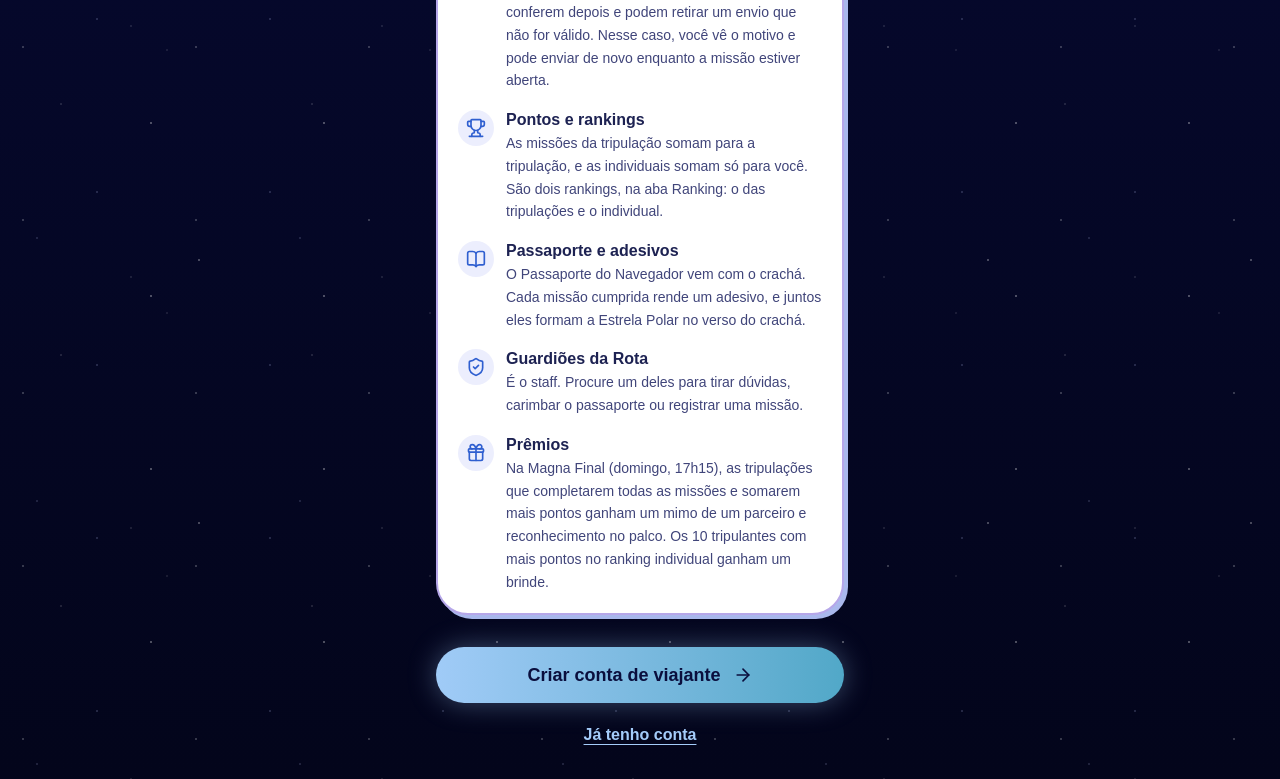
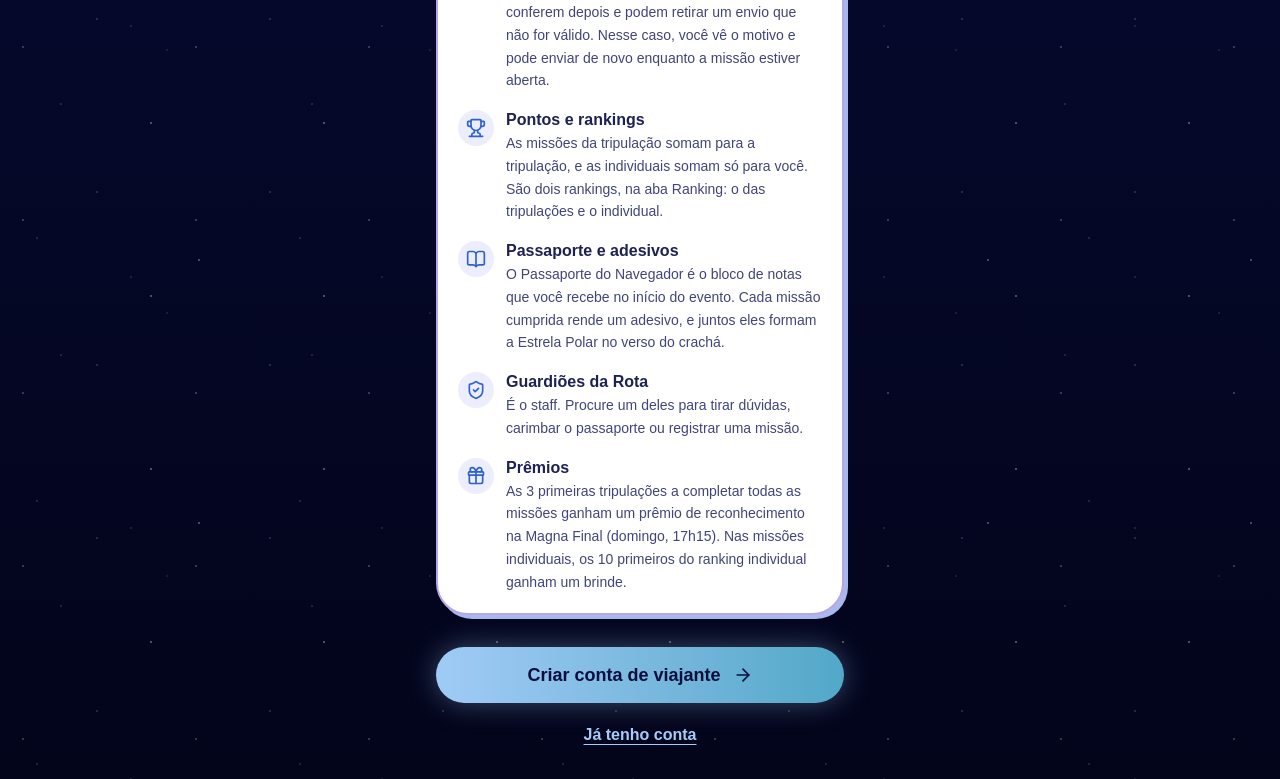
Before and after one commit to GuiVentura1510/portal-concentra, a React (Vite) app in the folder frontend/: page /expedicao in a window 1280 px wide. Shown: the part 1551-2330 px from the top of the page. Built offline with nearby package versions, Linux system fonts and the light colour scheme; no server answers.

Commit message:
feat: passaporte como bloco de notas e novas premiações no texto da expedição

```diff
--- a/frontend/src/components/Expedicao.tsx
+++ b/frontend/src/components/Expedicao.tsx
@@ -20,6 +20,7 @@
 
 // Números das regras, separados para facilitar a troca.
 const MISSOES_INDIVIDUAIS_POR_DIA = 8;
+const PREMIADAS_TRIPULACOES = 3;
 const PREMIADOS_NO_INDIVIDUAL = 10;
 
 const PILARES = [
@@ -67,7 +68,7 @@
   {
     titulo: "Passaporte e adesivos",
     texto:
-      "O Passaporte do Navegador vem com o crachá. Cada missão cumprida rende um adesivo, e juntos eles formam a Estrela Polar no verso do crachá.",
+      "O Passaporte do Navegador é o bloco de notas que você recebe no início do evento. Cada missão cumprida rende um adesivo, e juntos eles formam a Estrela Polar no verso do crachá.",
     Icone: BookOpen,
   },
   {
@@ -77,7 +78,7 @@
   },
   {
     titulo: "Prêmios",
-    texto: `Na Magna Final (domingo, 17h15), as tripulações que completarem todas as missões e somarem mais pontos ganham um mimo de um parceiro e reconhecimento no palco. Os ${PREMIADOS_NO_INDIVIDUAL} tripulantes com mais pontos no ranking individual ganham um brinde.`,
+    texto: `As ${PREMIADAS_TRIPULACOES} primeiras tripulações a completar todas as missões ganham um prêmio de reconhecimento na Magna Final (domingo, 17h15). Nas missões individuais, os ${PREMIADOS_NO_INDIVIDUAL} primeiros do ranking individual ganham um brinde.`,
     Icone: Gift,
   },
 ];
```
